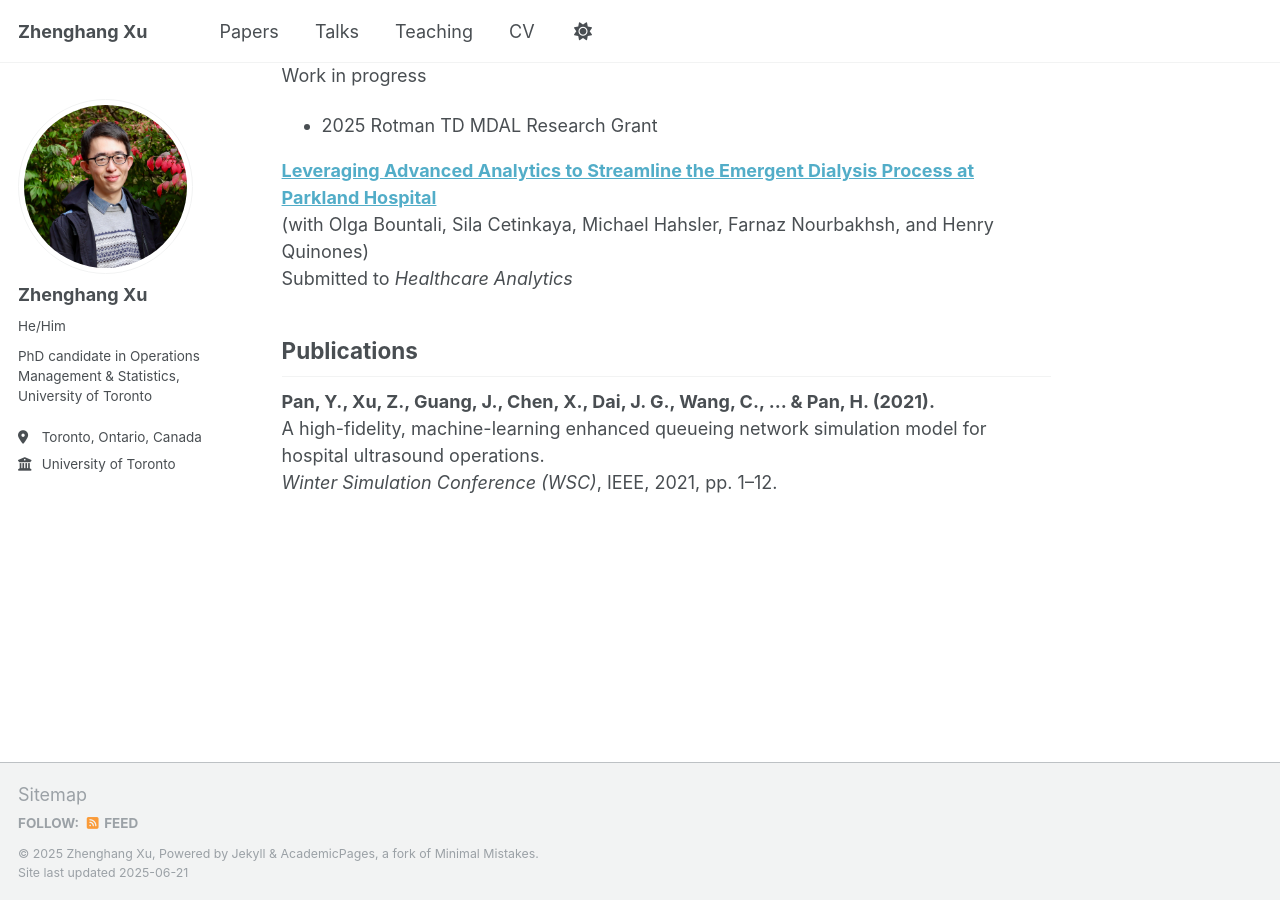
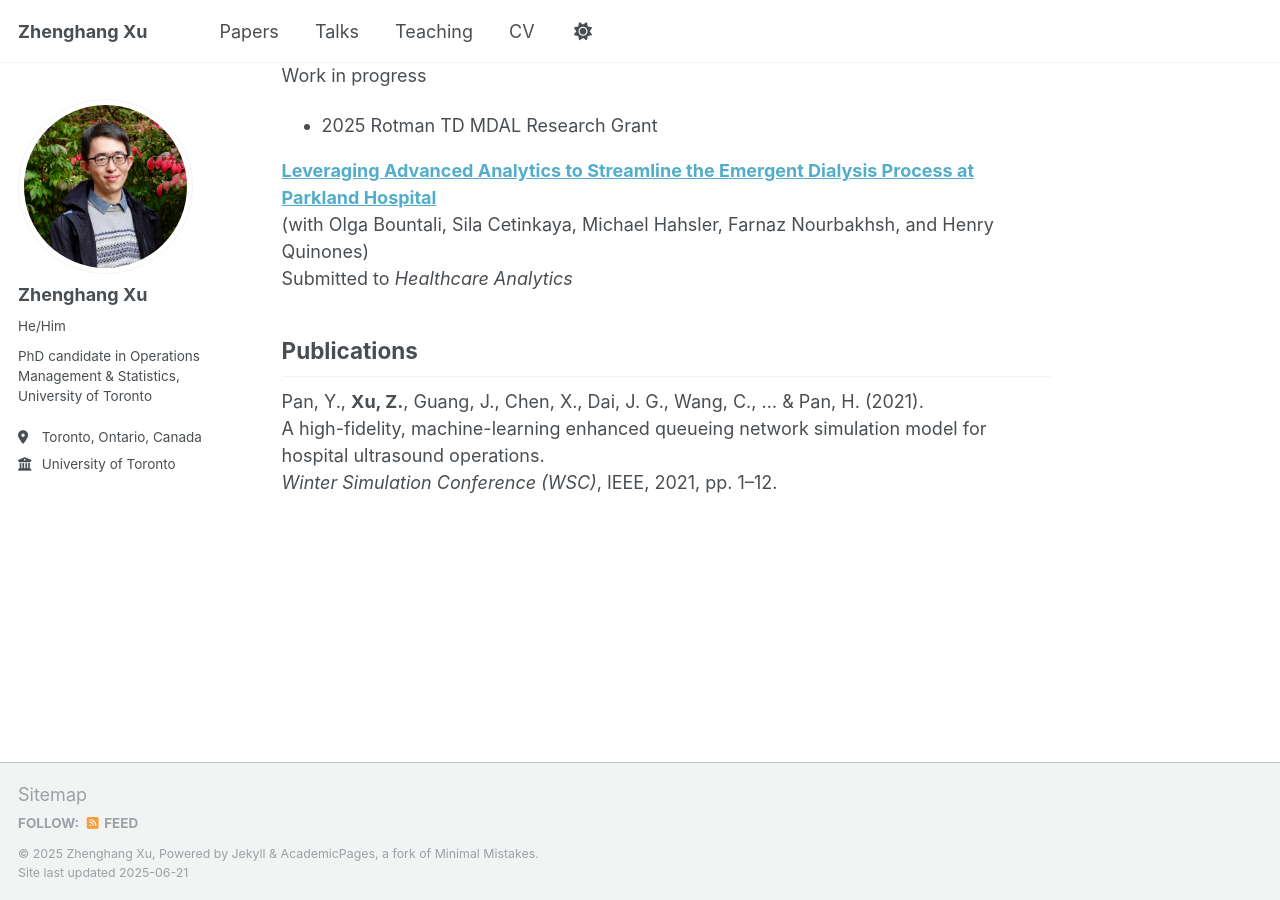
Before and after one commit to zhenghangxu-baymax/zhenghangxu-baymax.github.io, a Jekyll site: the page built from _pages/papers.md, in a window 1280 px wide and 900 px high, scrolled down 848 px. Built offline with Jekyll 4.4.1, drawn with Linux system fonts in a browser that asks for light colours.

```diff
--- a/_pages/papers.md
+++ b/_pages/papers.md
@@ -34,6 +34,6 @@ Submitted to *Healthcare Analytics*
 
 ## Publications
 
-**Pan, Y., Xu, Z., Guang, J., Chen, X., Dai, J. G., Wang, C., ... & Pan, H. (2021).**
+Pan, Y., **Xu, Z.**, Guang, J., Chen, X., Dai, J. G., Wang, C., ... & Pan, H. (2021).
 A high-fidelity, machine-learning enhanced queueing network simulation model for hospital ultrasound operations.
 *Winter Simulation Conference (WSC)*, IEEE, 2021, pp. 1–12.
```
